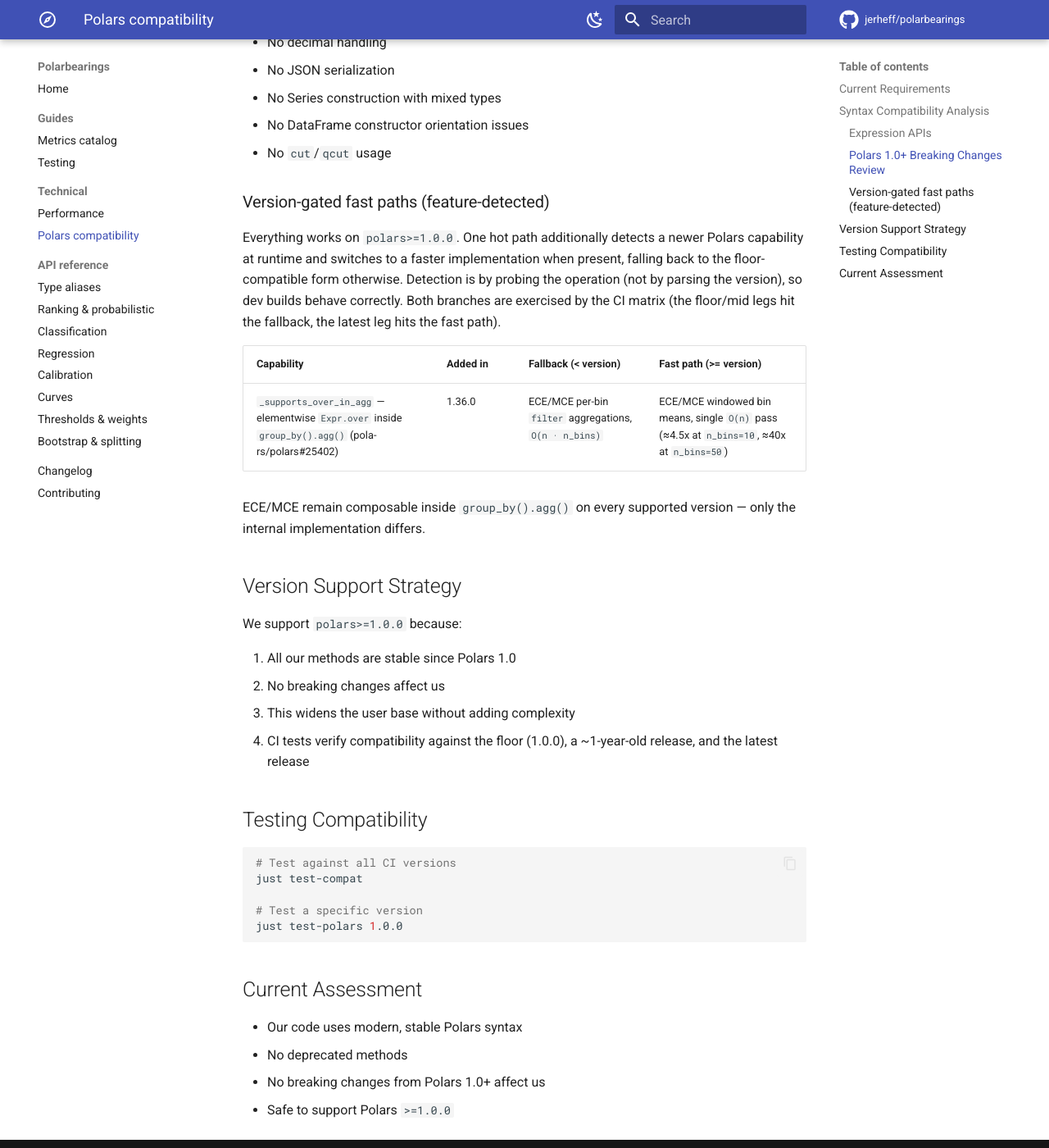
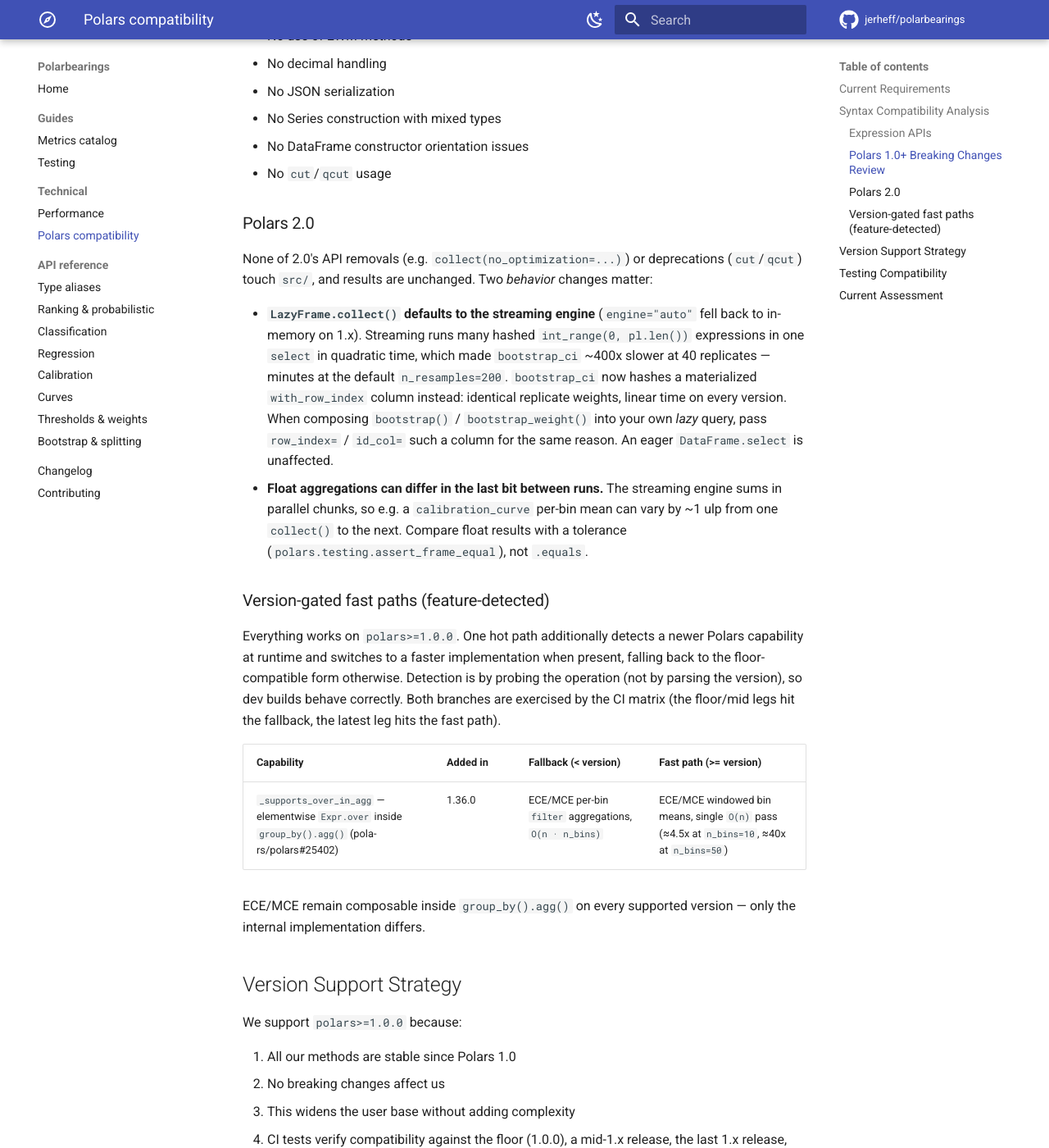
Before and after one commit to jerheff/polarbearings, an MkDocs documentation site: the page built from docs/technical/POLARS_COMPATIBILITY.md, in a window 1280 px wide and 1400 px high, scrolled down 795 px. Shown: the whole window at 82% size. Built offline with MkDocs 1.6.1 and Material for MkDocs 9.7.7, drawn with Linux system fonts in a browser that asks for light colours; comment, search, counter and statistics services are not loaded; some of the changed text lies outside the part shown.

Commit message:
fix: support Polars 2.x — linear bootstrap_ci, real multi-version CI, no polars cooldown (#41)
Polars 2.0 made the streaming engine the default for LazyFrame.collect(). It runs
B hashed int_range(0, pl.len()) replicates in O(B^2) time, so bootstrap_ci went
~400x slower at B=40 and took minutes at the default n_resamples=200.
bootstrap_ci now hashes a materialized with_row_index column, as the by= path
already did. hash_uniform keys on the integer value, so the replicate weights
and intervals are unchanged; it runs in linear time on every version.

The local and CI multi-version runs never caught this: since uv 0.13, a project
venv console script (`pytest`, `coverage`) run under `uv run --with polars==X`
uses the venv's own interpreter and never sees the overlay. So `just test-polars`,
test-compat, test-sweep, test-cov, test-memory, bench-polars and the CI coverage
gate all silently ran the locked polars 1.0.0. They now use `python -m pytest` /
`python -m coverage`.

- CI: recent leg 1.43.2 -> 2.1.0; add 1.44.2 as a last-1.x leg; weekly scheduled
  run so new Polars and uv releases are tested while the repo is idle.
- Exempt polars and its polars-runtime-* wheels from the 7-day uv cooldown
  (exclude-newer-package = false), so new releases are testable the day they ship.
- justfile reads polars_recent from the CI config job instead of duplicating it.
- calibration tests compare float frames with assert_frame_equal: streaming sums
  can differ by ~1 ulp from run to run.
- Docs: matrix description, plus a Polars 2.0 section in POLARS_COMPATIBILITY.md.

Co-authored-by: Claude Opus 5.5 <noreply@anthropic.com>

```diff
--- a/docs/technical/POLARS_COMPATIBILITY.md
+++ b/docs/technical/POLARS_COMPATIBILITY.md
@@ -1,12 +1,12 @@
 ---
-description: Polars version support for polarbearings — minimum 1.0.0, the stable expression APIs it relies on, and the CI-tested floor, mid, and latest releases.
+description: Polars version support for polarbearings — minimum 1.0.0, the stable expression APIs it relies on, and the CI-tested floor, mid, last-1.x, and recent releases.
 ---
 # Polars Version Compatibility
 
 ## Current Requirements
 
 **Minimum Polars Version**: `1.0.0`
-**CI Tested Versions**: `1.0.0` (floor), `1.24.0` (~1yr old), and the latest release
+**CI Tested Versions**: `1.0.0` (floor), `1.24.0` (mid-1.x), `1.44.2` (last 1.x), and the recent release (`2.1.0`); a weekly run also tests the newest Polars release, which is exempt from the dependency cooldown
 
 ## Syntax Compatibility Analysis
 
@@ -35,6 +35,26 @@ After reviewing Polars 1.0 breaking changes, **none affect our implementation**:
 - No DataFrame constructor orientation issues
 - No `cut`/`qcut` usage
 
+### Polars 2.0
+
+None of 2.0's API removals (e.g. `collect(no_optimization=...)`) or deprecations
+(`cut`/`qcut`) touch `src/`, and results are unchanged. Two *behavior* changes
+matter:
+
+- **`LazyFrame.collect()` defaults to the streaming engine** (`engine="auto"` fell
+  back to in-memory on 1.x). Streaming runs many hashed `int_range(0, pl.len())`
+  expressions in one `select` in quadratic time, which made `bootstrap_ci` ~400x
+  slower at 40 replicates — minutes at the default `n_resamples=200`.
+  `bootstrap_ci` now hashes a materialized `with_row_index` column instead:
+  identical replicate weights, linear time on every version. When composing
+  `bootstrap()` / `bootstrap_weight()` into your own *lazy* query, pass `row_index=`
+  / `id_col=` such a column for the same reason. An eager `DataFrame.select` is
+  unaffected.
+- **Float aggregations can differ in the last bit between runs.** The streaming
+  engine sums in parallel chunks, so e.g. a `calibration_curve` per-bin mean can
+  vary by ~1 ulp from one `collect()` to the next. Compare float results with a
+  tolerance (`polars.testing.assert_frame_equal`), not `.equals`.
+
 ### Version-gated fast paths (feature-detected)
 
 Everything works on `polars>=1.0.0`. One hot path additionally detects a newer
@@ -58,7 +78,7 @@ We support `polars>=1.0.0` because:
 1. All our methods are stable since Polars 1.0
 2. No breaking changes affect us
 3. This widens the user base without adding complexity
-4. CI tests verify compatibility against the floor (1.0.0), a ~1-year-old release, and the latest release
+4. CI tests verify compatibility against the floor (1.0.0), a mid-1.x release, the last 1.x release, and the recent 2.x release
 
 ## Testing Compatibility
 
@@ -74,5 +94,6 @@ just test-polars 1.0.0
 
 - Our code uses modern, stable Polars syntax
 - No deprecated methods
-- No breaking changes from Polars 1.0+ affect us
-- Safe to support Polars `>=1.0.0`
+- No breaking changes from Polars 1.0+ affect us; 2.0's streaming default needed
+  one `bootstrap_ci` performance fix (see Polars 2.0 above)
+- Safe to support Polars `>=1.0.0`, including 2.x
```
Also changed, not shown: .claude/CLAUDE.md (+1 -1 lines), docs/guides/TESTING.md (+2 -2 lines), pyproject.toml (+10 -0 lines), 5 other files.
